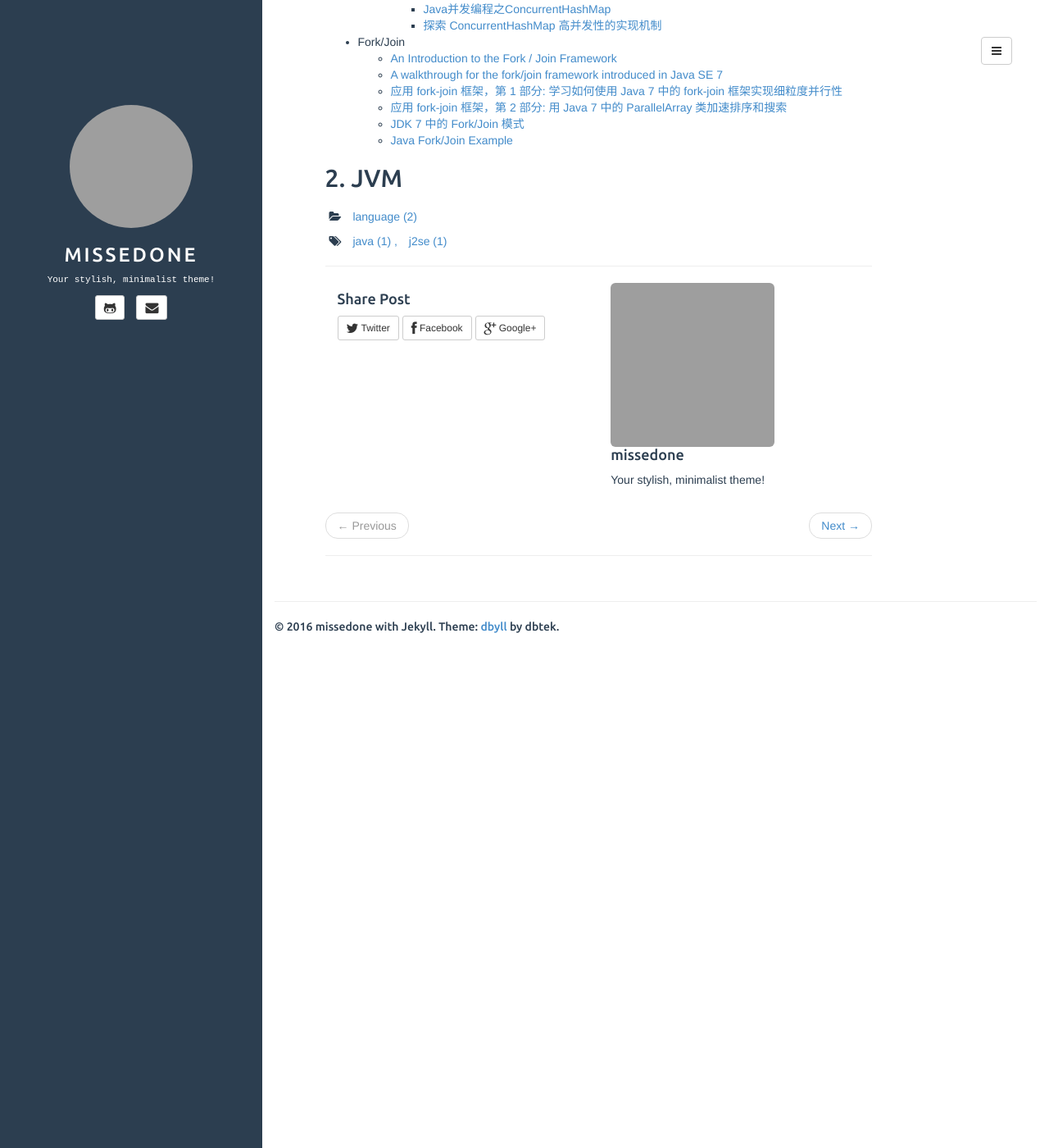
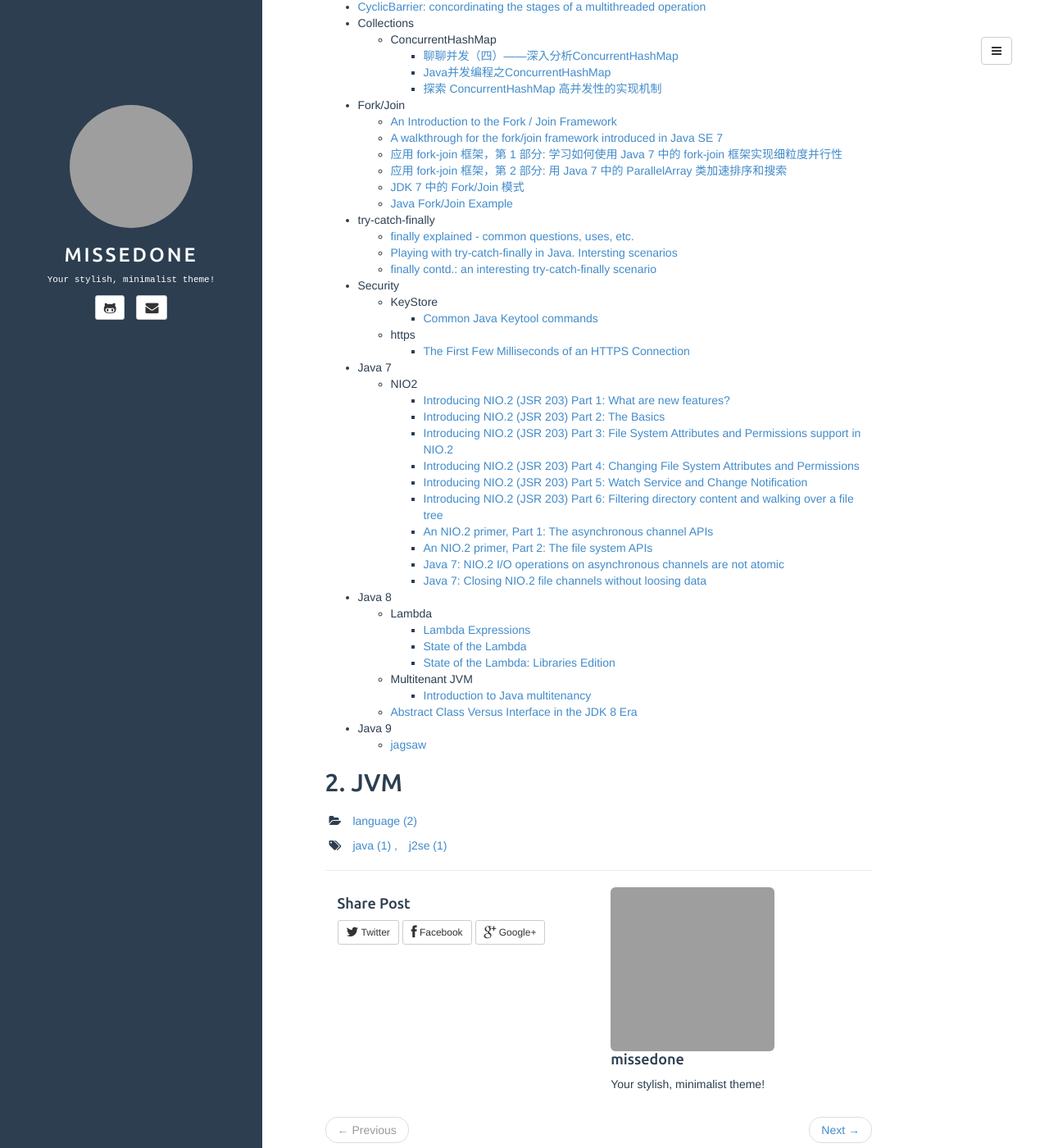
Before and after one commit to missedone/missedone.github.io, a Jekyll site: the page built from _posts/2016-05-25-J2SE-References.md, in a window 1280 px wide and 1400 px high, scrolled down 1546 px. Shown: the whole window at 82% size. Built offline with Jekyll 4.4.1, drawn with Linux system fonts in a browser that asks for light colours; some of the changed text lies outside the part shown; grey boxes are pictures that could not be loaded.

Commit message:
add more articles links in language section

```diff
--- a/_posts/2016-05-25-J2SE-References.md
+++ b/_posts/2016-05-25-J2SE-References.md
@@ -53,6 +53,10 @@ description: the collection of Java Core relate articles.
 
 ### Generic
 
+### String
+
+* [Oracle Tunes Java's Internal String Representation](http://www.infoq.com/news/2013/12/Oracle-Tunes-Java-String)
+
 ### Reflection
 
 * [Java Reflection: Private Fields and Methods](http://tutorials.jenkov.com/java-reflection/private-fields-and-methods.html)
@@ -83,6 +87,36 @@ description: the collection of Java Core relate articles.
   * [应用 fork-join 框架，第 2 部分: 用 Java 7 中的 ParallelArray 类加速排序和搜索](http://www.ibm.com/developerworks/cn/java/j-jtp03048.html)
   * [JDK 7 中的 Fork/Join 模式](http://www.ibm.com/developerworks/cn/java/j-lo-forkjoin/index.html)
   * [Java Fork/Join Example](http://www.javacreed.com/java-fork-join-example/)
-
+* try-catch-finally
+  * [finally explained - common questions, uses, etc.](http://geekexplains.blogspot.com/2008/06/finally-explained-common-questions-uses.html)
+  * [Playing with try-catch-finally in Java. Intersting scenarios](http://geekexplains.blogspot.com/2008/11/playing-with-try-catch-finally-in-java.html)
+  * [finally contd.: an interesting try-catch-finally scenario](http://geekexplains.blogspot.com/2009/01/finally-contd-interesting-try-catch.html)
+* Security
+  * KeyStore
+    * [Common Java Keytool commands](http://nl.globalsign.com/en/support/ssl+certificates/java/java+based+webserver/keytool+commands/)
+  * https
+    * [The First Few Milliseconds of an HTTPS Connection](http://www.infoq.com/articles/HTTPS-Connection-Jeff-Moser)
+* Java 7
+  * NIO2
+    * [Introducing NIO.2 (JSR 203) Part 1: What are new features?](http://kalali.me/introducing-nio-2-jsr-203-part-1-what-are-new-features/)
+    * [Introducing NIO.2 (JSR 203) Part 2: The Basics](http://kalali.me/introducing-nio-2-jsr-203-part-2-the-basics/)
+    * [Introducing NIO.2 (JSR 203) Part 3: File System Attributes and Permissions support in NIO.2](http://kalali.me/introducing-nio-2-jsr-203-part-3-file-system-attributes-and-permissions-support-in-nio-2/)
+    * [Introducing NIO.2 (JSR 203) Part 4: Changing File System Attributes and Permissions](http://kalali.me/introducing-nio-2-jsr-203-part-4-changing-file-system-attributes-and-permissions/)
+    * [Introducing NIO.2 (JSR 203) Part 5: Watch Service and Change Notification](http://kalali.me/introducing-nio-2-jsr-203-part-5-watch-service-and-change-notification/)
+    * [Introducing NIO.2 (JSR 203) Part 6: Filtering directory content and walking over a file tree](http://kalali.me/introducing-nio-2-jsr-203-part-6-filtering-directory-content-and-walking-over-a-file-tree/)
+    * [An NIO.2 primer, Part 1: The asynchronous channel APIs](http://www.ibm.com/developerworks/java/library/j-nio2-1/?ca=drs-)
+    * [An NIO.2 primer, Part 2: The file system APIs](http://www.ibm.com/developerworks/java/library/j-nio2-2/?ca=drs-)
+    * [Java 7: NIO.2 I/O operations on asynchronous channels are not atomic](Java 7: NIO.2 I/O operations on asynchronous channels are not atomic)
+    * [Java 7: Closing NIO.2 file channels without loosing data](http://niklasschlimm.blogspot.com/2012/05/java-7-9-nio2-file-channels-on-test.html)
+* Java 8
+  * Lambda
+    * [Lambda Expressions](http://docs.oracle.com/javase/tutorial/java/javaOO/lambdaexpressions.html)
+    * [State of the Lambda](http://cr.openjdk.java.net/~briangoetz/lambda/lambda-state-final.html)
+    * [State of the Lambda: Libraries Edition](http://cr.openjdk.java.net/~briangoetz/lambda/lambda-libraries-final.html)
+  * Multitenant JVM
+    * [Introduction to Java multitenancy](http://www.ibm.com/developerworks/java/library/j-multitenant-java/index.html)
+  * [Abstract Class Versus Interface in the JDK 8 Era](http://java.dzone.com/articles/abstract-class-versus)
+* Java 9
+  * [jagsaw](http://openjdk.java.net/projects/jigsaw/)
 
 ## 2. JVM
```
